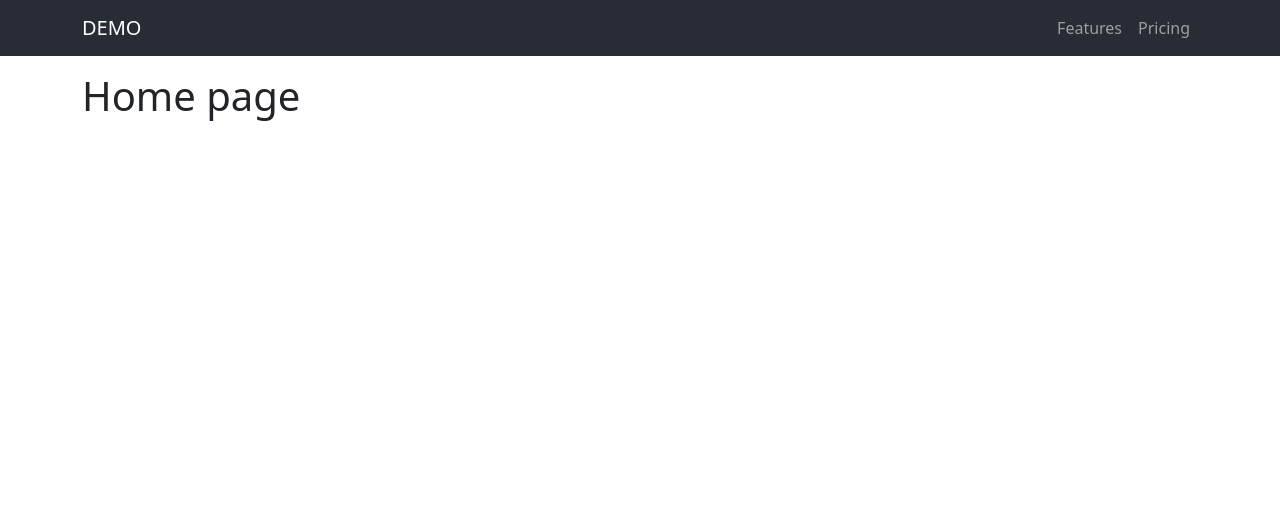
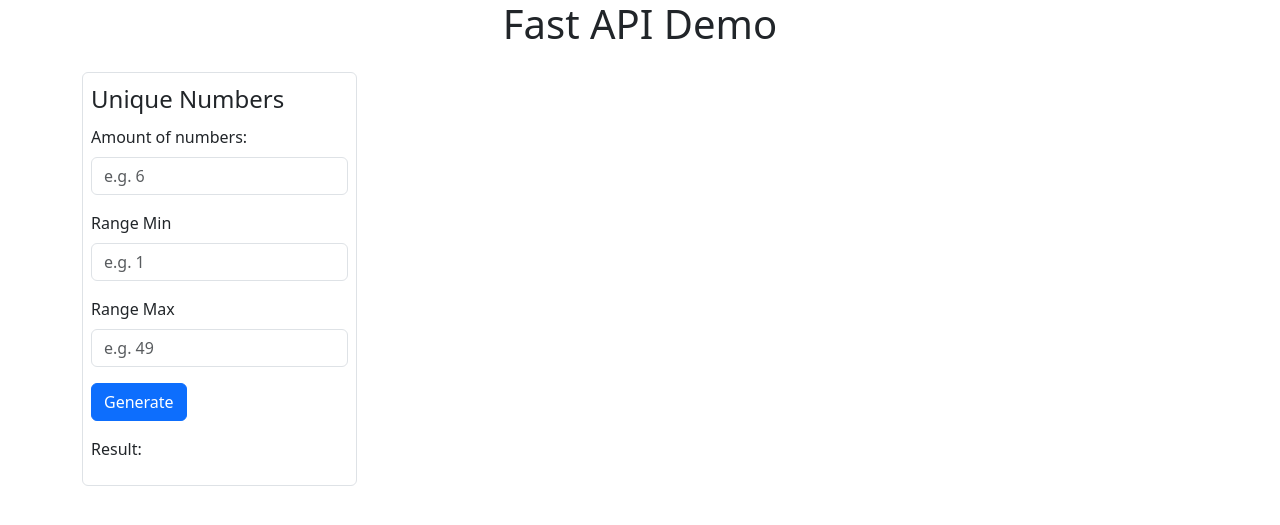
Before and after one commit to Gary-Burke/fast-api-demo, a FastAPI app: page / in a window 1280 px wide. Shown: the top 525 px of the page. Run offline with FastAPI, Linux system fonts and the light colour scheme; some libraries are stand-ins or nearby versions.

Commit message:
Add function to generate unique numbers

```diff
--- a/main.py
+++ b/main.py
@@ -1,13 +1,13 @@
 from fastapi import FastAPI, Request
+from fastapi.responses import JSONResponse
 from fastapi.staticfiles import StaticFiles
 from fastapi.templating import Jinja2Templates
+
+from random import randint
 
 app = FastAPI()
 
 # Mount static files (CSS, JS, images)
-# This lets FastAPI serve everything in your static folder at the '/static' URL
-# That's why your HTML can use: url_for('static', path='css/style.css')
-# Jinja2 resolves that to /static/css/style.css
 app.mount("/static", StaticFiles(directory="static"), name="static")
 
 
@@ -15,14 +15,24 @@ app.mount("/static", StaticFiles(directory="static"), name="static")
 templates = Jinja2Templates(directory="static/templates")
 
 
-@app.get("/")
+@app.get("/")  # Render home page
 async def home(request: Request):
     return templates.TemplateResponse(
         request=request,
         name="index.html"
     )
-"""
-Render home page / index.html
-TemplateResponse API changed — request is now a direct keyword argument
-instead of being passed inside the context dict.
-"""
+
+
+@app.get("/unique-numbers")  # Function to generate unique numbers
+async def unique_nums(
+    unique_amount: int = 0,
+    unique_min: int = 0,
+    unique_max: int = 0
+):
+    nums = []
+    while len(nums) < unique_amount:
+        num = randint(unique_min, unique_max)
+        if num not in nums:
+            nums.append(num)
+
+    return JSONResponse(content={"result": nums})
--- a/static/js/index.js
+++ b/static/js/index.js
@@ -3,4 +3,38 @@
 // Wait for the DOM to load before executing functions
 document.addEventListener("DOMContentLoaded", function () {
 
+    // Call function '/unique-numbers' from main.py with JS Fetch API
+    document.getElementById("unique-form").addEventListener("submit", async function (e) {
+        e.preventDefault(); // Prevent the page from navigating to the form action URL
+
+        // Get params from form
+        const params = new URLSearchParams({
+            "unique_amount": document.getElementById("unique_amount").value,
+            "unique_min": document.getElementById("unique_min").value,
+            "unique_max": document.getElementById("unique_max").value,
+        });
+
+        // HTML p element where results will be displayed
+        const resultEl = document.getElementById("unique-result");
+
+        // Use try/catch to handle Network-, JSON parse- and HTTP errors
+        try {
+            const response = await fetch(`/unique-numbers?${params}`); // call function from main.py
+
+            // HTTP errors
+            if (!response.ok) {
+                resultEl.textContent = "Something went wrong. Please try again."; // Display friendly error message to user
+                console.error("Bad response:", response.status);
+                return;
+            }
+
+            const data = await response.json(); // Parse data returned from backend to JSON
+            resultEl.textContent = data.result.join(" "); // Display result from function
+
+            // Network/Parse errors
+        } catch (err) {
+            resultEl.textContent = "Network error. Please check your connection."; // Display friendly error message to user
+            console.error("Fetch error:", err);
+        }
+    });
 });
--- a/static/templates/base.html
+++ b/static/templates/base.html
@@ -23,27 +23,9 @@
 
 <body class="d-flex flex-column min-vh-100">
 
-  <nav class="navbar navbar-expand-lg" data-bs-theme="dark">
-    <div class="container">
-      <a class="navbar-brand" href="/">DEMO</a>
-
-      <button class="navbar-toggler" type="button" data-bs-toggle="collapse" data-bs-target="#navbarNav"
-        aria-controls="navbarNav" aria-expanded="false" aria-label="Toggle navigation">
-        <span class="navbar-toggler-icon"></span>
-      </button>
-
-      <div class="collapse navbar-collapse" id="navbarNav">
-        <ul class="navbar-nav ms-auto">
-          <li class="nav-item">
-            <a class="nav-link" href="#">Features</a>
-          </li>
-          <li class="nav-item">
-            <a class="nav-link" href="#">Pricing</a>
-          </li>
-        </ul>
-      </div>
-    </div>
-  </nav>
+<header class="container">
+  <h1 class="text-center">Fast API Demo</h1>
+</header>
 
   <main class="container py-3">
     {% block content %}
--- a/static/templates/index.html
+++ b/static/templates/index.html
@@ -1,5 +1,34 @@
 {% extends "base.html" %}
 
 {% block content %}
-<h1>Home page</h1>
+<div class="d-flex flex-row">
+    <form id="unique-form">
+        <fieldset class="border rounded p-2">
+            <legend>Unique Numbers</legend>
+            <div class="mb-3">
+                <label for="unique_amount" class="form-label">Amount of numbers:</label>
+                <input type="number" class="form-control" id="unique_amount" name="unique_amount" min="1"
+                    placeholder="e.g. 6">
+            </div>
+            <div class="mb-3">
+                <label for="unique_min" class="form-label">Range Min</label>
+                <input type="number" class="form-control" id="unique_min" name="unique_min"
+                    placeholder="e.g. 1">
+            </div>
+            <div class="mb-3">
+                <label for="unique_max" class="form-label">Range Max</label>
+                <input type="number" class="form-control" id="unique_max" name="unique_max"
+                    placeholder="e.g. 49">
+            </div>
+            <div class="col-auto">
+                <button type="submit" class="btn btn-primary mb-3">Generate</button>
+            </div>
+            <div>
+                <p>Result:</p>
+                <p id="unique-result"></p>
+            </div>
+        </fieldset>
+    </form>
+</div>
+
 {% endblock %}
```
